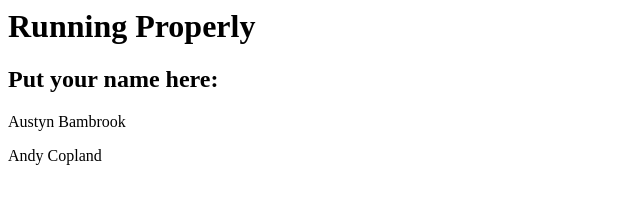
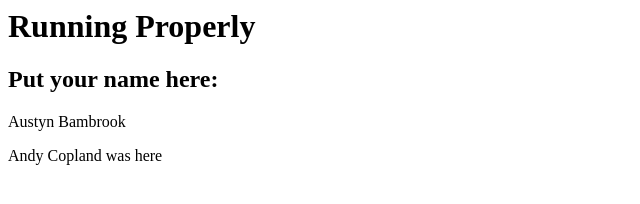
Before and after one commit to breskit/sc2-charlottes-web, a plain HTML site: page web-server/index.html in a window 1280 px wide. Shown: the full height of the page, 0-640 px from the left. Drawn offline with Linux system fonts and the light colour scheme.

Commit message:
Forcing updates

```diff
--- a/web-server/index.html
+++ b/web-server/index.html
@@ -3,6 +3,6 @@
         <h1>Running Properly</h1>
         <h2>Put your name here:</h2>
         <p>Austyn Bambrook</p>
-        <p>Andy Copland</p>
+        <p>Andy Copland was here</p>
      </body>
 </html>
```
